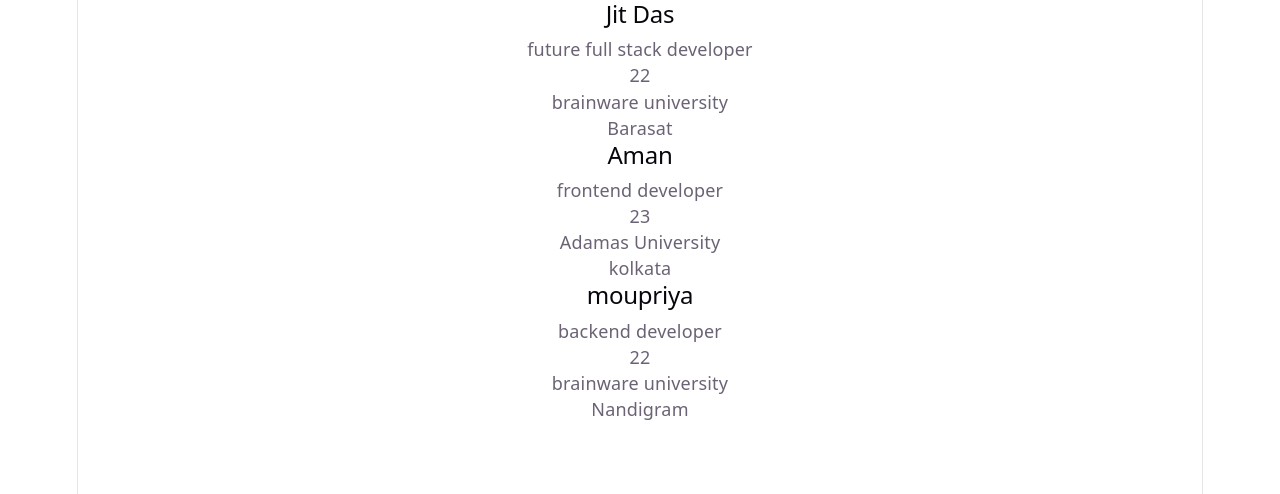
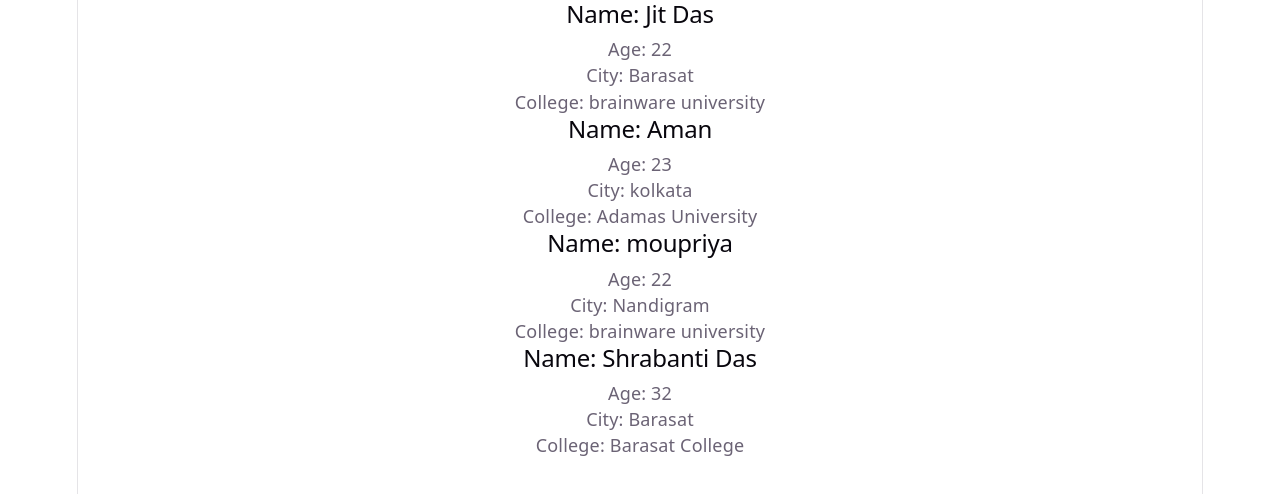
Before and after one commit to jit-das18/react-learning, a React (Vite) app: page / in a window 1280 px wide. Shown: the top 494 px of the page. Built offline with nearby package versions, Linux system fonts and the light colour scheme.

Commit message:
Dat 4 React: Props

```diff
--- a/src/App.jsx
+++ b/src/App.jsx
@@ -3,12 +3,15 @@ import Hero from "./Hero";
 import About from "./About";
 import Footer from "./Footer";
 import Card from "./Card";
+import Student from "./Student";
 function App(){
   return(
     <>
-    <Card name="Jit Das" role="future full stack developer" age="22" college="brainware university" city="Barasat"/>
-    <Card name="Aman" role="frontend developer" age="23" college="Adamas University" city="kolkata"/>
-    <Card name="moupriya" role="backend developer" age="22" college="brainware university" city="Nandigram"/>
+    <Student name="Jit Das" role="future full stack developer" age={22} college="brainware university" city="Barasat"/>
+    <Student name="Aman" role="frontend developer" age={23} college="Adamas University" city="kolkata"/>
+    <Student name="moupriya" role="backend developer" age={22} college="brainware university" city="Nandigram"/>
+    <Student name="Shrabanti Das" role="makeup  artist" age={32} college="Barasat College" city="Barasat"/>
+
 
 
     </>
--- /dev/null
+++ b/src/Student.jsx
@@ -0,0 +1,11 @@
+function Student({name,age,city,college}){
+    return(
+        <div>
+            <h2>Name: {name}</h2>
+            <p>Age: {age}</p>
+            <p>City: {city}</p>
+            <p>College: {college}</p>
+        </div>
+    );
+}
+export default Student;
```
